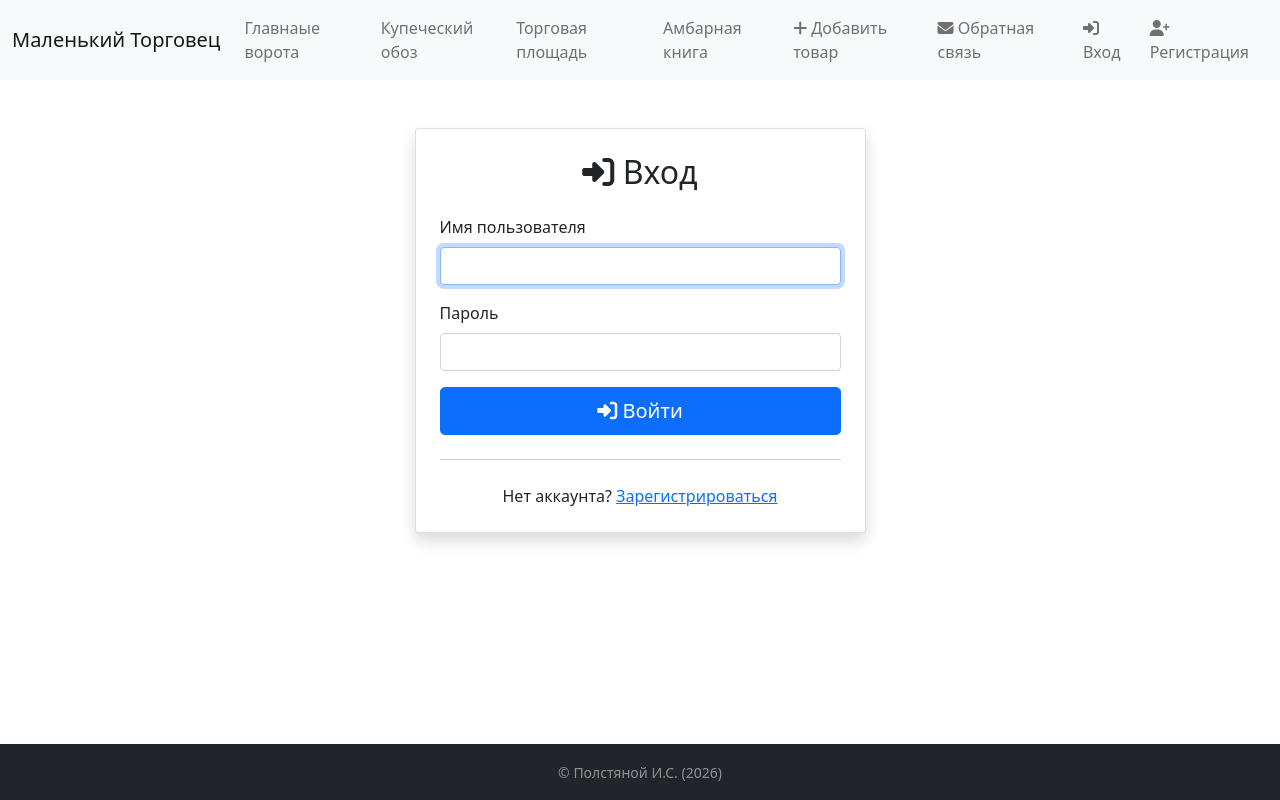
After one commit to IgorPolst/3curse_2semester, a Django app: page /accounts/login/ in a window 1280 px wide. The commit adds this page. Run offline with Django 5.2, Linux system fonts and the light colour scheme.

Commit message:
Task 10 ready

```diff
--- a/config/settings.py
+++ b/config/settings.py
@@ -134,3 +134,7 @@
 # https://docs.djangoproject.com/en/5.2/ref/settings/#default-auto-field
 
 DEFAULT_AUTO_FIELD = 'django.db.models.BigAutoField'
+
+LOGIN_URL = 'login'                  # имя URL-маршрута для входа
+LOGIN_REDIRECT_URL = 'home'          # куда после успешного входа
+LOGOUT_REDIRECT_URL = 'home'         # куда после выхода
--- a/config/templates/config/includes/header.html
+++ b/config/templates/config/includes/header.html
@@ -29,5 +29,45 @@
                     </a>
                 </li>
             </ul>
+
+            <ul class="navbar-nav ms-auto mb-2 mb-lg-0">
+                {% if user.is_authenticated %}
+                    <li class="nav-item dropdown">
+                        <a class="nav-link dropdown-toggle" href="#" id="userMenu" role="button"
+                           data-bs-toggle="dropdown" aria-expanded="false">
+                            <i class="fas fa-user"></i> Привет, {{ user.username }}
+                        </a>
+                        <ul class="dropdown-menu dropdown-menu-end" aria-labelledby="userMenu">
+                            {% if user.is_staff %}
+                                <li>
+                                    <a class="dropdown-item" href="/admin/">
+                                        <i class="fas fa-cog"></i> Админка
+                                    </a>
+                                </li>
+                                <li><hr class="dropdown-divider"></li>
+                            {% endif %}
+                            <li>
+                                <form method="post" action="{% url 'logout' %}" class="d-inline">
+                                    {% csrf_token %}
+                                    <button type="submit" class="dropdown-item">
+                                        <i class="fas fa-sign-out-alt"></i> Выход
+                                    </button>
+                                </form>
+                            </li>
+                        </ul>
+                    </li>
+                    {% else %}
+                    <li class="nav-item">
+                        <a class="nav-link" href="{% url 'login' %}">
+                            <i class="fas fa-sign-in-alt"></i> Вход
+                        </a>
+                    </li>
+                    <li class="nav-item">
+                        <a class="nav-link" href="{% url 'register' %}">
+                            <i class="fas fa-user-plus"></i> Регистрация
+                        </a>
+                    </li>
+                {% endif %}
+            </ul>
         </div>
 </nav>
--- /dev/null
+++ b/config/templates/registration/login.html
@@ -0,0 +1,65 @@
+{% extends "config/base.html" %}
+{% load static %}
+
+{% block title %}Вход{% endblock %}
+
+{% block content %}
+<div class="container py-5">
+    <div class="row justify-content-center">
+        <div class="col-md-6 col-lg-5">
+            <div class="card shadow">
+                <div class="card-body p-4">
+                    <h2 class="card-title text-center mb-4">
+                        <i class="fas fa-sign-in-alt"></i> Вход
+                    </h2>
+
+                    {% if form.errors %}
+                        <div class="alert alert-danger">
+                            Неверный логин или пароль. Попробуйте снова.
+                        </div>
+                    {% endif %}
+
+                    <form method="post" novalidate>
+                        {% csrf_token %}
+
+                        <div class="mb-3">
+                            <label for="{{ form.username.id_for_label }}" class="form-label">
+                                Имя пользователя
+                            </label>
+                            {{ form.username }}
+                            {% if form.username.errors %}
+                                <div class="text-danger small mt-1">{{ form.username.errors }}</div>
+                            {% endif %}
+                        </div>
+
+                        <div class="mb-3">
+                            <label for="{{ form.password.id_for_label }}" class="form-label">
+                                Пароль
+                            </label>
+                            {{ form.password }}
+                            {% if form.password.errors %}
+                                <div class="text-danger small mt-1">{{ form.password.errors }}</div>
+                            {% endif %}
+                        </div>
+
+                        {# скрытое поле next — вернёт пользователя туда, куда он шёл #}
+                        <input type="hidden" name="next" value="{{ next }}">
+
+                        <div class="d-grid">
+                            <button type="submit" class="btn btn-primary btn-lg">
+                                <i class="fas fa-sign-in-alt"></i> Войти
+                            </button>
+                        </div>
+                    </form>
+
+                    <hr class="my-4">
+                    <p class="text-center mb-0">
+                        Нет аккаунта?
+                        <a href="{% url 'register' %}">Зарегистрироваться</a>
+                    </p>
+                </div>
+            </div>
+        </div>
+    </div>
+</div>
+{% endblock %}
--- a/config/urls.py
+++ b/config/urls.py
@@ -15,10 +15,12 @@ Including another URLconf
     2. Add a URL to urlpatterns:  path('blog/', include('blog.urls'))
 """
 from django.contrib import admin
-from django.urls import path
+from django.urls import path, include
 from smalltrader import views
 from django.conf import settings
 from django.conf.urls.static import static
+from django.contrib.auth import views as auth_views
+from smalltrader.forms import CustomAuthenticationForm
 
 
 urlpatterns = [
@@ -29,6 +31,15 @@ urlpatterns = [
     path('add/', views.add_goods, name='add_goods'),
     path('contact/', views.contact, name='contact'),
     path('good/<int:good_id>/edit/', views.edit_goods, name='edit_goods'),
+    path('accounts/register/', views.register, name='register'),
+    path('accounts/login/',
+         auth_views.LoginView.as_view(
+             template_name='registration/login.html',
+             authentication_form=CustomAuthenticationForm
+         ),
+         name='login'),
+    path('accounts/logout/', auth_views.LogoutView.as_view(), name='logout'),
+    path('accounts/register/', views.register, name='register'),
 ]
 
 if settings.DEBUG:
--- /dev/null
+++ b/smalltrader/forms/auth.py
@@ -0,0 +1,28 @@
+from django import forms
+from django.contrib.auth.forms import AuthenticationForm, UserCreationForm
+
+
+class CustomAuthenticationForm(AuthenticationForm):
+    username = forms.CharField(
+        label='Имя пользователя',
+        widget=forms.TextInput(attrs={'class': 'form-control', 'autofocus': True})
+    )
+    password = forms.CharField(
+        label='Пароль',
+        widget=forms.PasswordInput(attrs={'class': 'form-control'})
+    )
+
+
+class CustomUserCreationForm(UserCreationForm):
+    username = forms.CharField(
+        label='Имя пользователя',
+        widget=forms.TextInput(attrs={'class': 'form-control'})
+    )
+    password1 = forms.CharField(
+        label='Пароль',
+        widget=forms.PasswordInput(attrs={'class': 'form-control'})
+    )
+    password2 = forms.CharField(
+        label='Подтверждение пароля',
+        widget=forms.PasswordInput(attrs={'class': 'form-control'})
+    )
--- a/static/js/market.js
+++ b/static/js/market.js
@@ -63,6 +63,11 @@ function resetFilters() {
     filterGoods();
 }
 
+function handleBuyClick(button) {
+    const goodId = button.dataset.goodId;
+    const goodTitle = button.dataset.goodTitle;
+    alert('Товар «' + goodTitle + '» добавлен в корзину!');
+}
 // Инициализация
 document.addEventListener('DOMContentLoaded', function() {
     filterGoods();
```
Also changed, not shown: config/templates/registration/register.html (added, +51 -0 lines), smalltrader/forms/__init__.py (+6 -1 lines), smalltrader/models.py (+10 -0 lines), smalltrader/templates/smalltrader/good_detail.html (+23 -3 lines), smalltrader/templates/smalltrader/market.html (+14 -3 lines), smalltrader/views.py (+27 -2 lines), smalltrader/migrations/0003_feedback_alter_rarity_value_and_more.py (added), smalltrader/migrations/0004_good_author.py (added).
